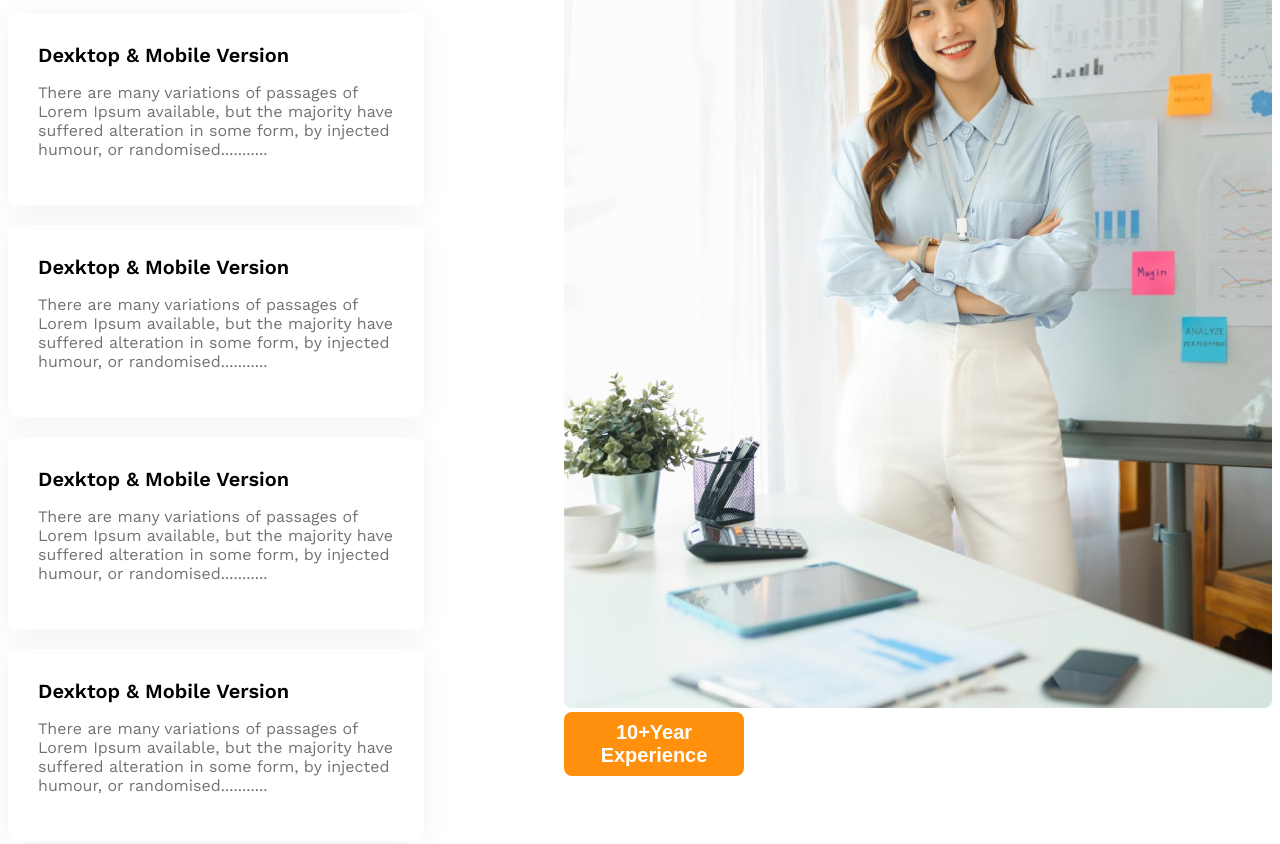
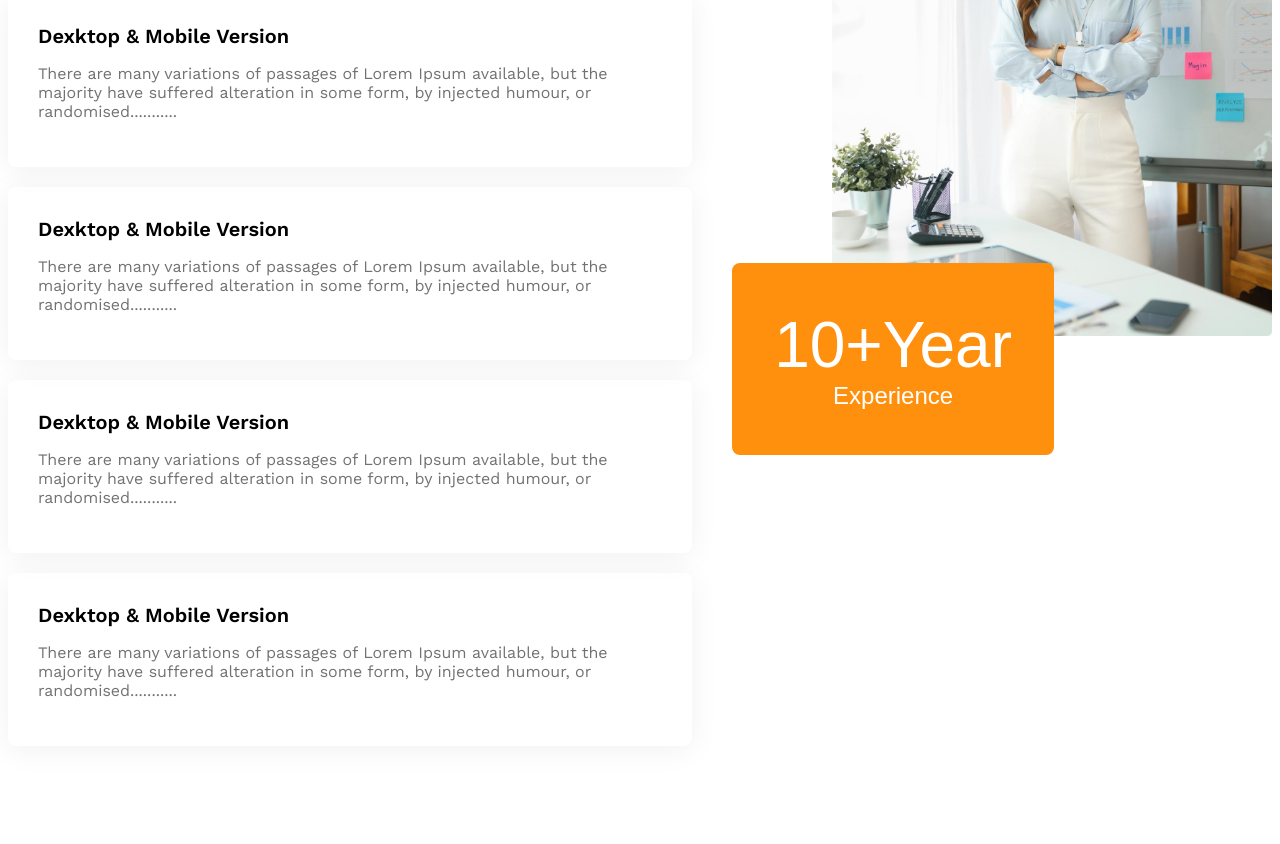
Before and after one commit to MahiaAnwar/g3-architects-website, a plain HTML site: page index.html in a window 1280 px wide. Shown: the part 2448-3292 px from the top of the page. Drawn offline with nearby package versions, Linux system fonts and the light colour scheme.

Commit message:
added experience badge and made feature responsive

```diff
--- a/assets/css/architects.css
+++ b/assets/css/architects.css
@@ -57,6 +57,24 @@ main > section{
     font-size: 1.25rem;
     margin-top: 0;
     margin-bottom: 0;
+}
+#experience-badge{
+    background-color: #FF900E;
+    color: white;
+    border: none;
+    border-radius: 8px;
+    padding: 45px 42px;
+    font-size: 1.5rem;
+    font-weight: 500;
+    margin-left: -100px;
+    margin-top: -77px;
+}
+#experience-year{
+    font-size: 4rem;
+    font-size: 700;
+}
+.feature-architect img{
+    width: 100%;
 }
 /* some facts related styles */
 .fact-container{
@@ -171,6 +189,7 @@ main > section{
 @media screen and (max-width:576px){
     .navbar,
     .nav-links,
+    .features
     .teams{
         flex-direction: column;
     }
@@ -190,11 +209,14 @@ main > section{
     .our-features{
         margin: 20px;
     }
-
+    #experience-badge{
+        margin-top: 20px;
+        margin-left: 20px;
+    }
 }
 /* medium size devices */
-@media screen and (min-width:576px) and (max-width:768px){
-    .teams{
+@media screen and (min-width:576px) and (max-width:992px){
+    .teams, .features{
         flex-direction: column;
     }
     .own-features{
@@ -205,4 +227,8 @@ main > section{
         gap: 50px;
         justify-items: center;
     }
+    #experience-badge{
+        margin-top: 20px;
+        margin-left: 20px;
+    }
 }
--- a/index.html
+++ b/index.html
@@ -79,10 +79,11 @@
                     <p class="text-light-gray">There are many variations of passages of Lorem Ipsum available, but the majority have suffered alteration in some form, by injected humour, or randomised...........</p>
                  </div>
             </div>
-            <div>
+            <div class="feature-architect">
                 <img src="assets/images/architect.png" alt="">
-                <button id="experience-badge" class="btn-primary">
+                <button id="experience-badge">
                     <span id="experience-year">10+Year</span>
+                    <br>
                     <span>Experience</span>
                 </button>
             </div>
```
